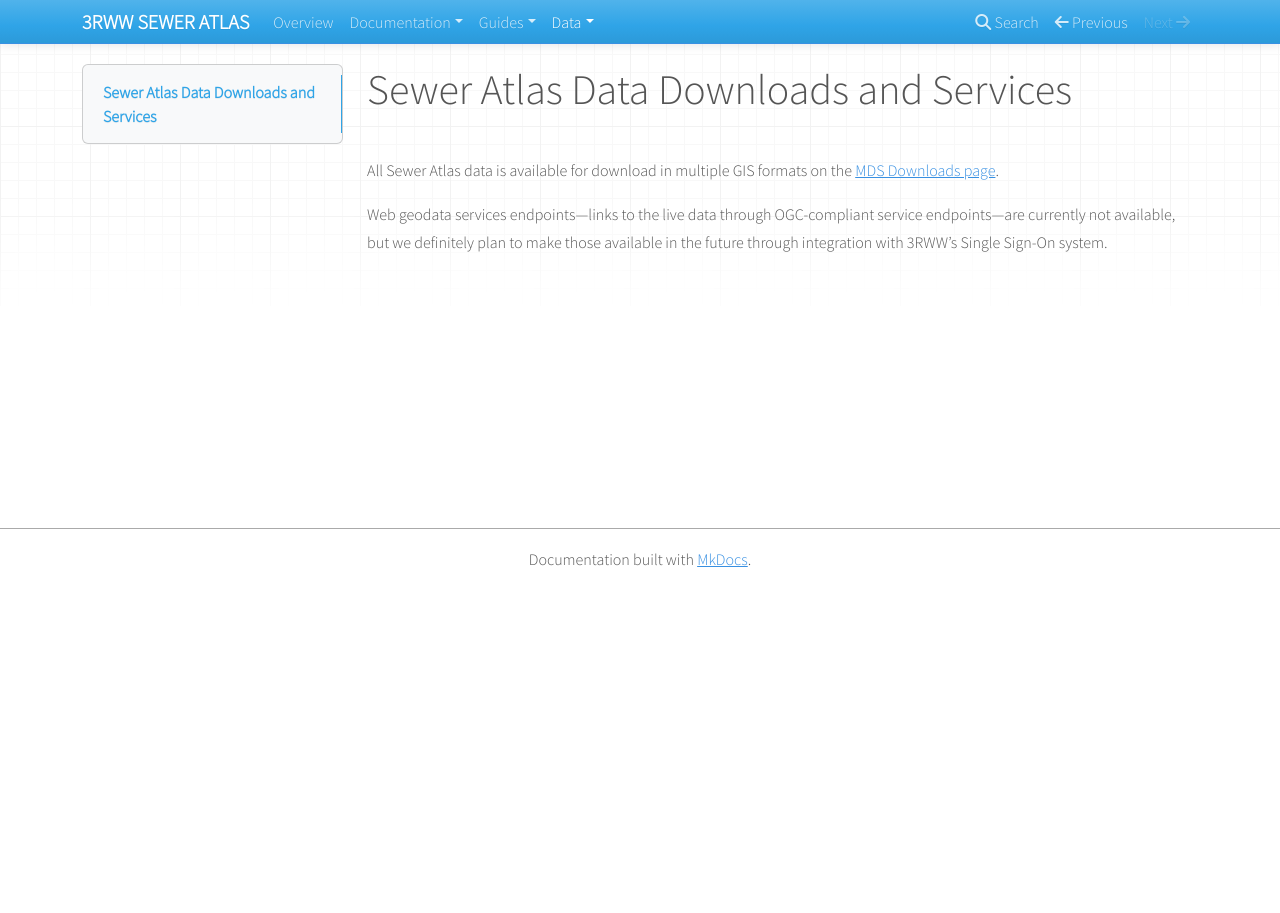
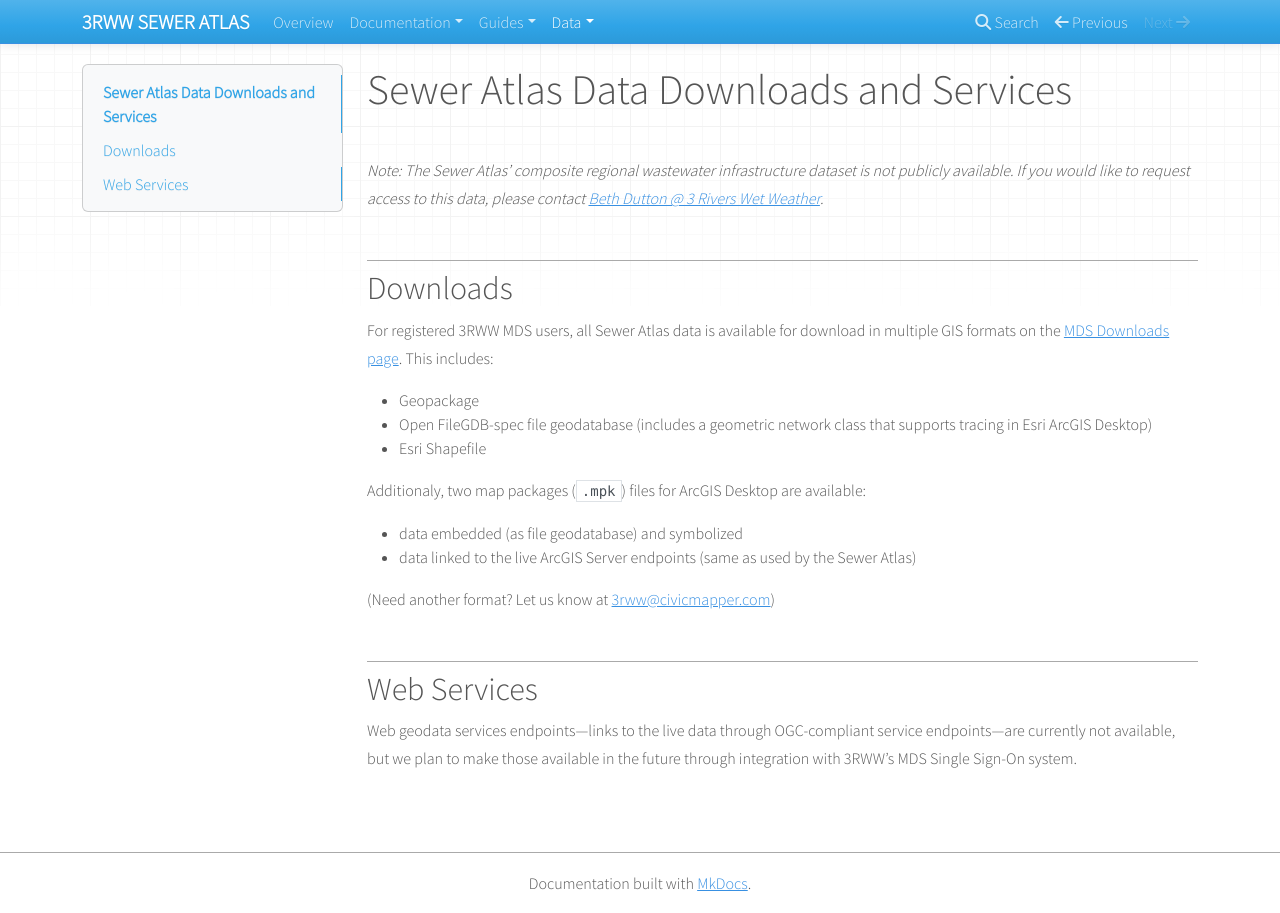
Before and after one commit to 3rww/sewer-atlas-docs, an MkDocs documentation site: the page built from docs/services_and_downloads.md, in a window 1280 px wide. Built offline with MkDocs 1.6.1, drawn with Linux system fonts in a browser that asks for light colours; nearby versions of some CDN libraries; old or Windows-style settings are respelled for this version of MkDocs.

Commit message:
fixes to data pages

```diff
--- a/docs/services_and_downloads.md
+++ b/docs/services_and_downloads.md
@@ -1,5 +1,22 @@
 # Sewer Atlas Data Downloads and Services
 
-All Sewer Atlas data is available for download in multiple GIS formats on the [MDS Downloads page](http://mds.3riverswetweather.org/downloads.aspx).
+*Note: The Sewer Atlas' composite regional wastewater infrastructure dataset is not publicly available. If you would like to request access to this data, please contact [Beth Dutton @ 3 Rivers Wet Weather](mailto:bdutton@3rww.org).*
 
-Web geodata services endpoints&mdash;links to the live data through OGC-compliant service endpoints&mdash;are currently not  available, but we definitely plan to make those available in the future through integration with 3RWW's Single Sign-On system.
+## Downloads
+
+For registered 3RWW MDS users, all Sewer Atlas data is available for download in multiple GIS formats on the [MDS Downloads page](http://mds.3riverswetweather.org/downloads.aspx). This includes:
+
+* Geopackage
+* Open FileGDB-spec file geodatabase (includes a geometric network class that supports tracing in Esri ArcGIS Desktop)
+* Esri Shapefile
+
+Additionaly, two map packages (`.mpk`) files for ArcGIS Desktop are available:
+
+* data embedded (as file geodatabase) and symbolized
+* data linked to the live ArcGIS Server endpoints (same as used by the Sewer Atlas)
+
+(Need another format? Let us know at [3rww@civicmapper.com](mailto:3rww@civicmapper.com))
+
+## Web Services
+
+Web geodata services endpoints&mdash;links to the live data through OGC-compliant service endpoints&mdash;are currently not available, but we plan to make those available in the future through integration with 3RWW's MDS Single Sign-On system.
--- a/mkdocs.yml
+++ b/mkdocs.yml
@@ -10,7 +10,7 @@ pages:
 - Guides:
     - Discharge Analysis: guide_rsi_trace.md
 - Data:
-    - Changelog: changelog.md
+    - Data Release Change Log: changelog.md
     - Downloads and Services: services_and_downloads.md
 markdown_extensions:
     - smarty
```
Also changed, not shown: docs/changelog.md (+1 -5 lines).
